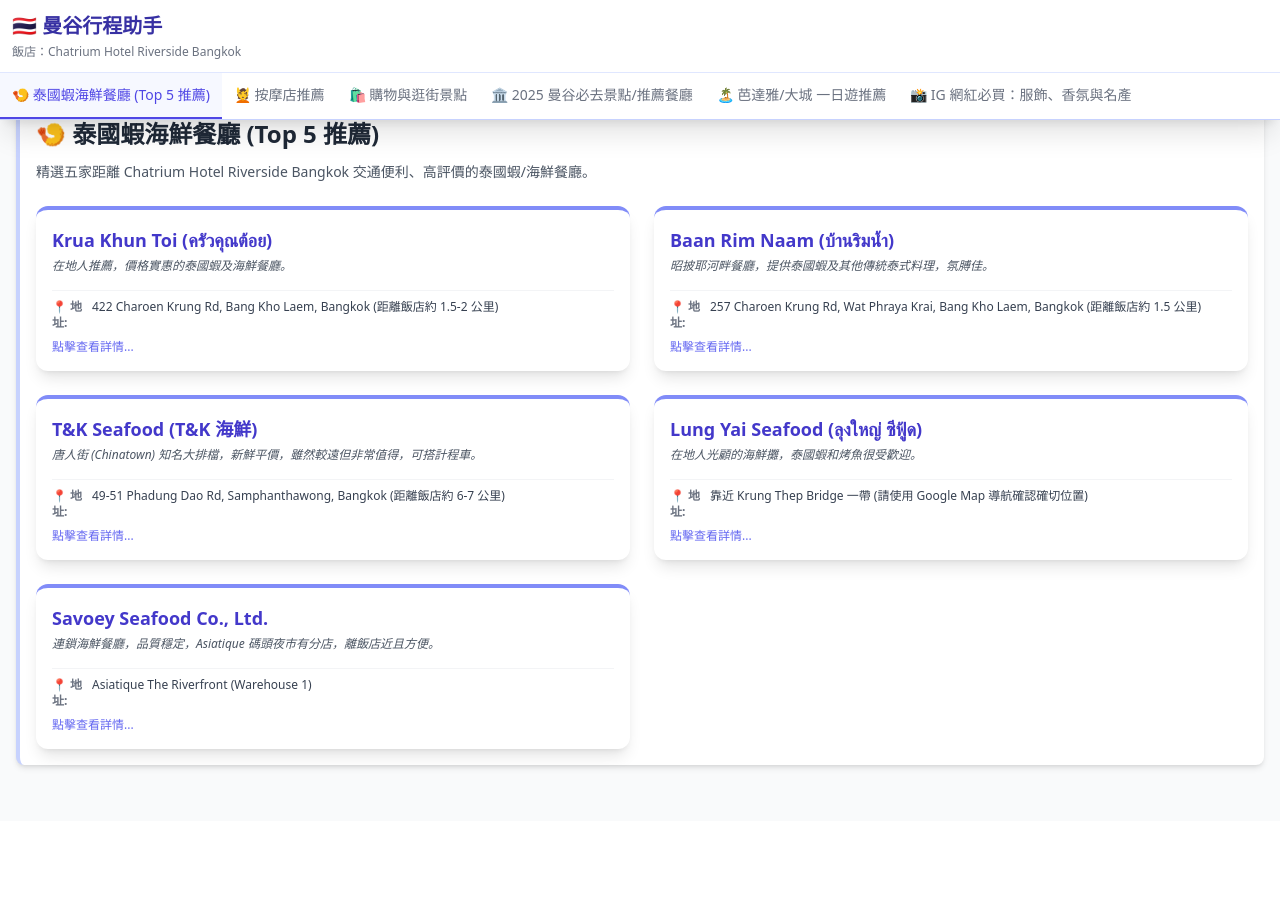
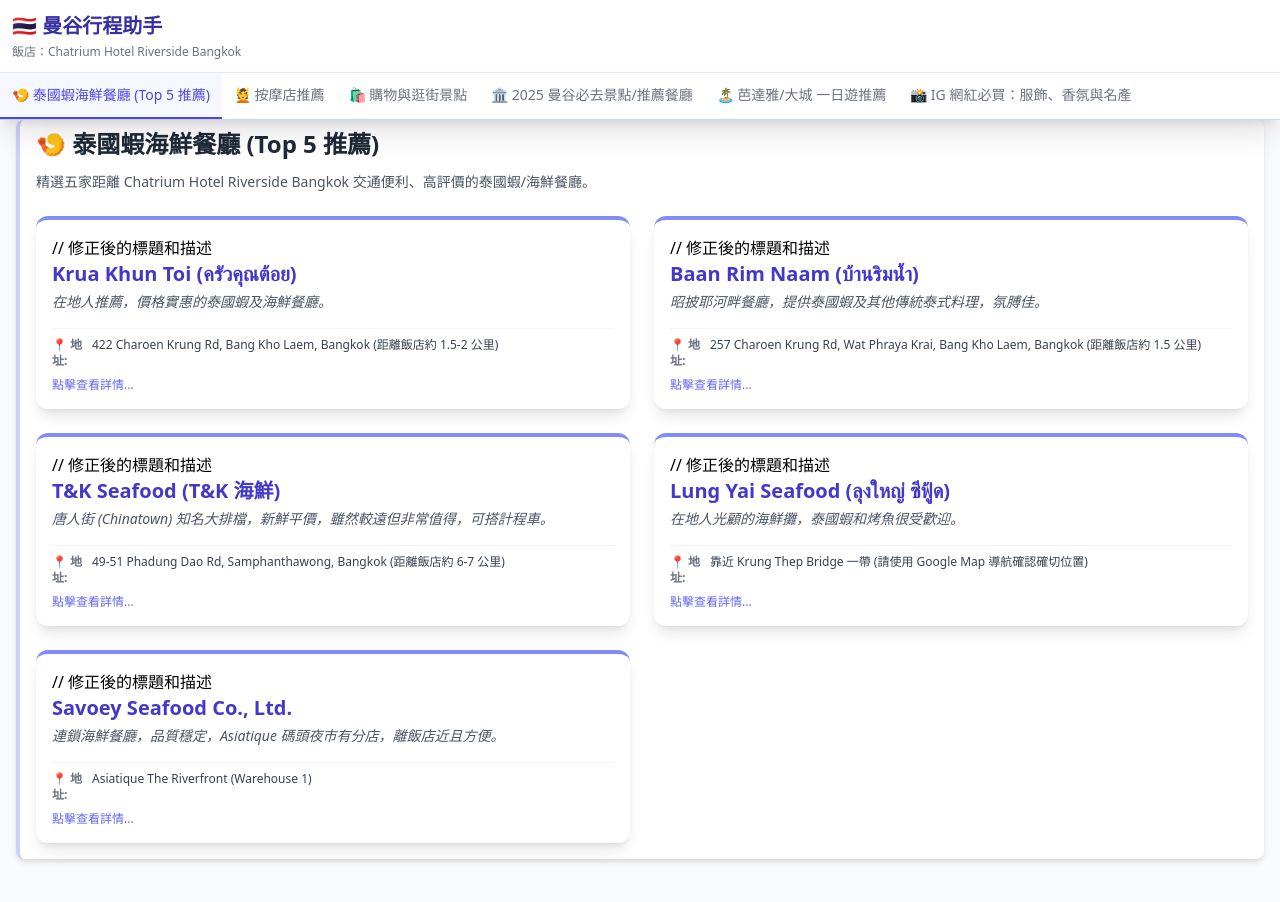
Before and after one commit to yvettechen0214/bangkok-trip-planner, a React (Vite) app: page / in a window 1280 px wide. Shown: the top 902 px of the page. Before the commit the page ends 821 px from the top, so only its background shows below. Built offline with nearby package versions, Linux system fonts and the light colour scheme.

Commit message:
style: 修正手機排版間距、寬度和字體大小

```diff
--- a/src/App.jsx
+++ b/src/App.jsx
@@ -17,8 +17,9 @@
                 onClick={handleOpen}
             >
                 <div>
-                    <h4 className="text-lg font-semibold text-indigo-700 mb-1 line-clamp-1">{item.name}</h4>
-                    <p className="text-gray-600 mb-2 text-xs italic line-clamp-2">{item.detail}</p>
+                    // 修正後的標題和描述
+                    <h4 className="text-xl font-semibold text-indigo-700 mb-1 line-clamp-1">{item.name}</h4>
+                    <p className="text-gray-600 mb-2 text-sm italic line-clamp-2">{item.detail}</p>
                 </div>
                 <div className="text-xs space-y-1 mt-2 pt-2 border-t border-gray-100">
                     <p className="flex items-start">
@@ -116,7 +117,7 @@
             </header>
 
             {/* 主要內容區 */}
-            <main className="pt-[110px] p-4"> {/* pt-[110px] 確保內容在固定頂部導航下方 */}
+            <main className="pt-[120px] p-4"> {/* pt-[110px] 確保內容在固定頂部導航下方 */}
 
                 {/* 顯示當前選中的分類內容 */}
                 {currentCategory && (
@@ -130,7 +131,7 @@
                         </h3>
                         <p className="text-gray-600 mb-6 text-sm">{currentCategory.description}</p>
 
-                        <div className="grid gap-6 sm:grid-cols-2"> {/* 手機上改為兩欄，平板/電腦上三欄 */}
+                        <div className="grid gap-6 grid-cols-1 sm:grid-cols-2"> {/* 明確設定手機為單欄，平板以上兩欄 */}
                             {/* 渲染該分類下的所有地點卡片 */}
                             {currentCategory.items.map((item, index) => (
                                 <LocationCard key={index} item={item} />
```
